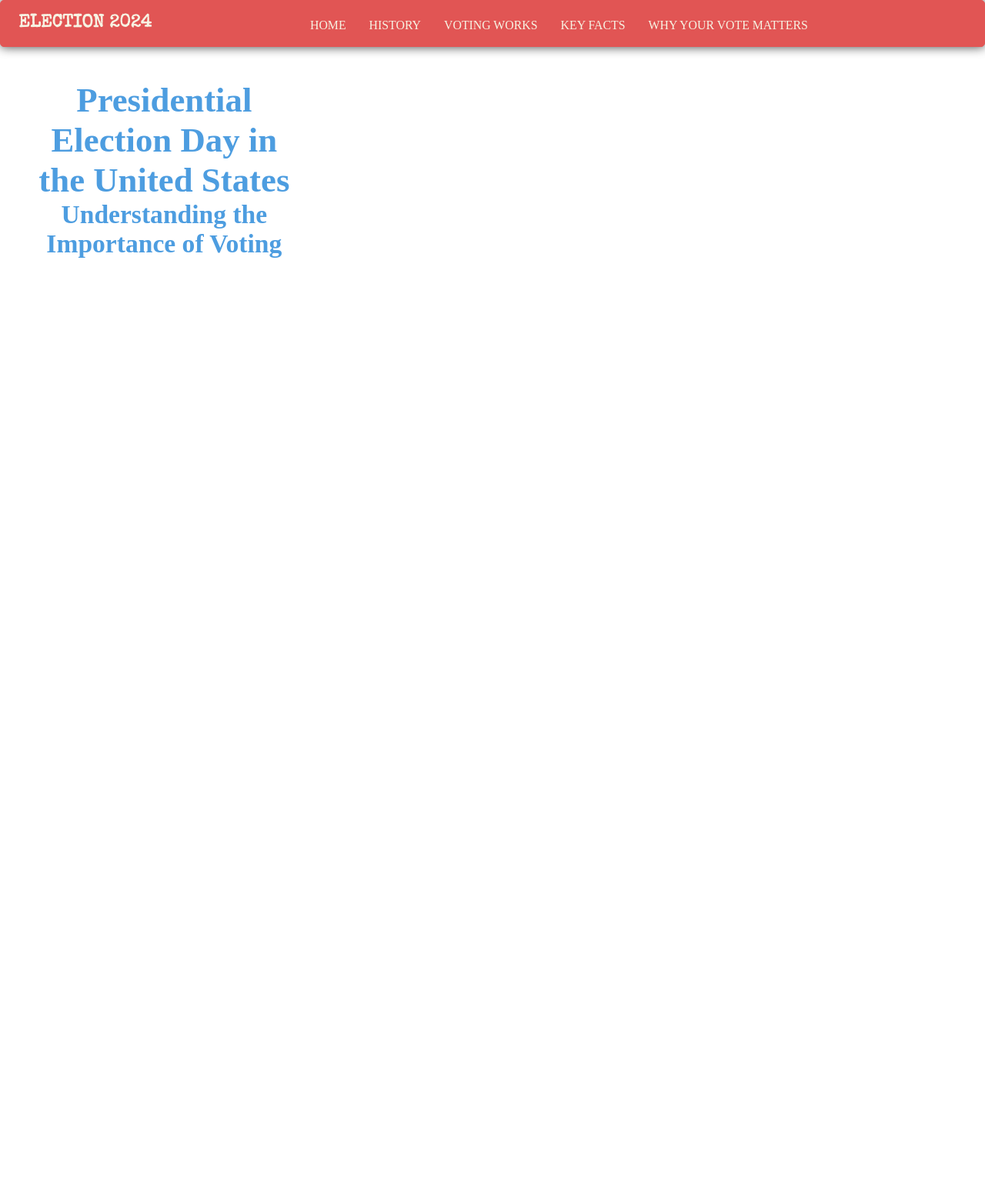
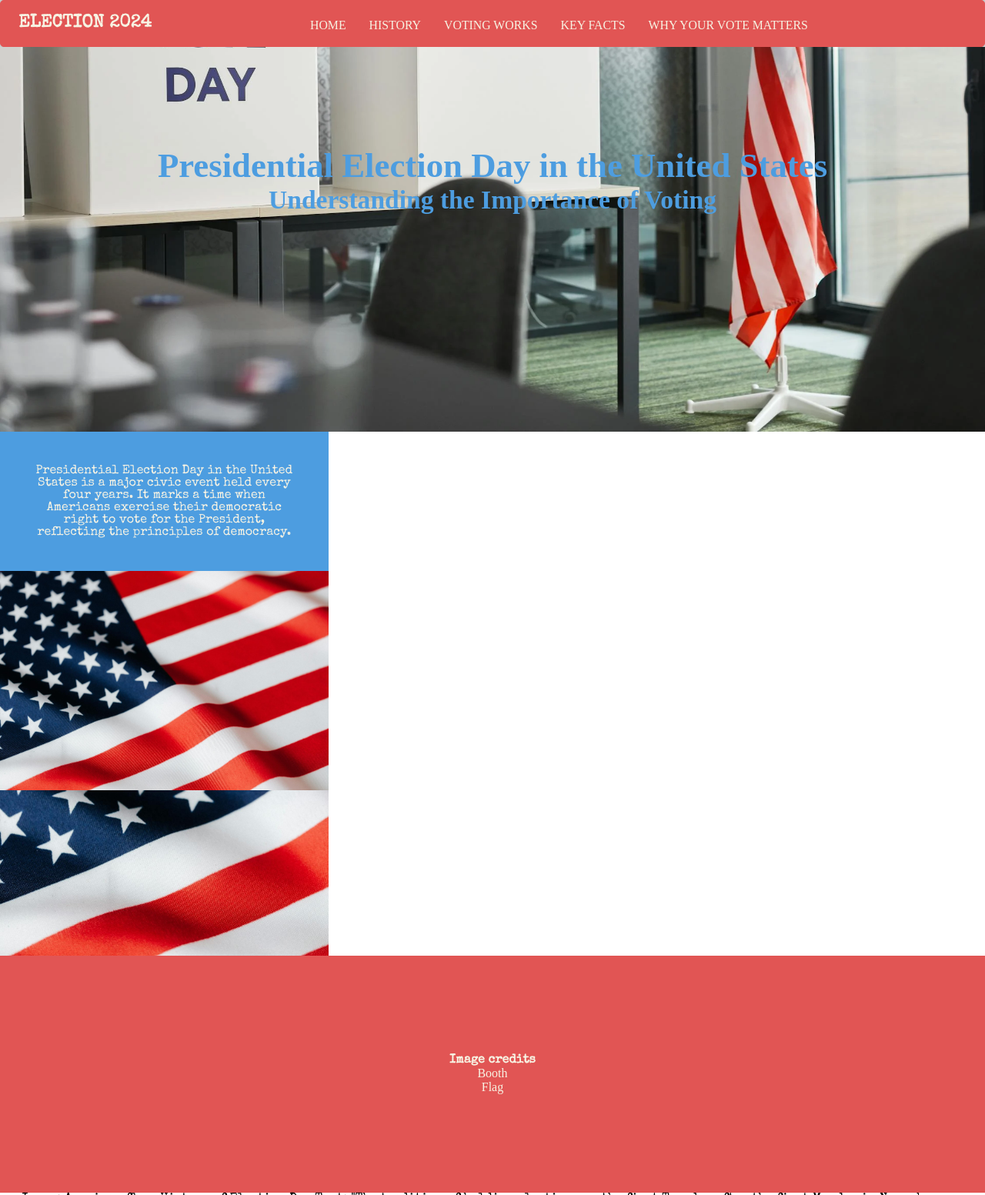
Before and after one commit to Worldbuilding-god/americagarbage, a plain HTML site: page index.html in a window 1280 px wide. Shown: the top 1553 px of the page at 77% size. Before the commit the page ends 800 px from the top, so only its background shows below. Drawn offline with nearby package versions, Linux system fonts and the light colour scheme; a web font is replaced by a local one.

Commit message:
li,kjhgf

```diff
--- a/index.html
+++ b/index.html
@@ -19,9 +19,49 @@
         </header>
         <main class="container">
             <div class="hot-sauce">
-                <h1>Presidential Election Day in the United States</h1>
+                <h1 style="text-align: center;">Presidential Election Day in the United States</h1>
                 <h2>Understanding the Importance of Voting</h2>
             </div>
+            <div class="hs2">
+                <p>Presidential Election Day in the United States is a major civic event held every four years. It marks a time when Americans exercise their democratic right to vote for the President, reflecting the principles of democracy.</p>
+            </div>
+            <div class="hs3"><img src="img/pexels-photo-4386426flag.jpeg"></div>
         </main>
+        <footer>
+            <h4>Image credits</h4>
+            <ul>
+                <li><a href="https://www.pexels.com/photo/american-flag-and-voting-boxes-7103106/">Booth</a></li>
+                <li><a href="https://www.pexels.com/photo/waving-flag-of-united-states-of-america-4386426/">Flag</a></li>
+            </ul>
+        </footer>
     </body>
 </html>
+Image: American flag.
+History of Election Day
+Text: "The tradition of holding elections on the first Tuesday after the first Monday in November was established in 1845. This date was chosen to accommodate rural farmers who needed to travel to polling stations after the harvest."
+Image: Historical voting booth.
+How Voting Works
+Text: "Americans can vote in person at polling stations or by mail. Each state’s votes contribute to the Electoral College, a system that ultimately determines the winner."
+Image: Modern ballot box or voting booth.
+Key Facts About Voting:
+
+Text:
+"Voting age in the U.S. is 18 and above."
+"Each state has different methods and requirements for registration and voting."
+"Election Day is a public holiday in some states."
+Image: People voting at booths or a line at a polling station.
+
+Why Your Vote Matters
+Text: "Voting is a way for citizens to have a say in their government. Each vote counts, and it’s through this collective decision-making that leaders are chosen to represent the public's values and interests."
+Image: Diverse group of people voting, representing civic engagement.
+-----------------------------------------------------------------------------------------------
+Footer
+Text: "This page is for educational purposes only and does not represent official election information."
+----------------------------------------------------------------------------------------------------------------------------------------
+
+Images for Use
+American Flag
+Historical Voting Booth
+Modern Ballot Box or Voting Booth
+People Voting at Polling Booths
+Divers Group Voting
--- a/jrindex.css
+++ b/jrindex.css
@@ -54,10 +54,26 @@ a{
     font-size: 1.4em;
     font-family: "Rye", serif;
     color:#4D9DE0;
+    background-image: url(img/pexels-photo-7103106booth.webp);
+    background-repeat: no-repeat;
+    background-size: cover;
+    background-position-y: bottom;
+    min-height: 500px;
 }
-/*css grid*/
-.container{
-    display: grid;
+.hs2{
+    background-color: #4D9DE0;
+    align-items: center;
+    align-content: center;
+}
+.hs2 p{
+    margin: 10%;
+}
+.hs3{
+    background-image: url(img/pexels-photo-4386426flag.jpeg);
+    background-repeat: no-repeat;
+    background-size: cover;
+    background-position-y: bottom;
+    min-height: 500px;
 }
 /* Responsive images */
 img{
@@ -83,6 +99,15 @@ img{
         grid-template-columns: 1fr 1fr;
         grid-auto-rows: minmax(100px auto);
     }
+    .hot-sauce{
+        grid-column: 1/4;
+    }
+    .hs2{
+        grid-column: 1/2;
+    }
+    .hs3{
+        grid-column: 1/2;
+    }
 }
 /**/
 /*comp*/
@@ -93,12 +118,30 @@ img{
     .container{
         grid-template-columns: repeat(3, 1fr);
     }
+    .hot-sauce{
+        grid-column: 1/4;
+    }
+    .hs2{
+        grid-column: 1/2;
+    }
+    .hs3{
+        grid-column: 1/2;
+    }
 }
 /**/
 /*large*/
 @media screen and (min-width:1025px){
     .header{
         flex-direction: row;justify-content: space-between;
+    }
+    .hot-sauce{
+        grid-column: 1/4;
+    }
+    .hs2{
+        grid-column: 1/2;
+    }
+    .hs3{
+        grid-column: 1/2;
     }
 }
 /**/
```
Also changed, not shown: img/pexels-photo-4386426flag.jpeg (added), img/pexels-photo-7103106booth.webp (added).
